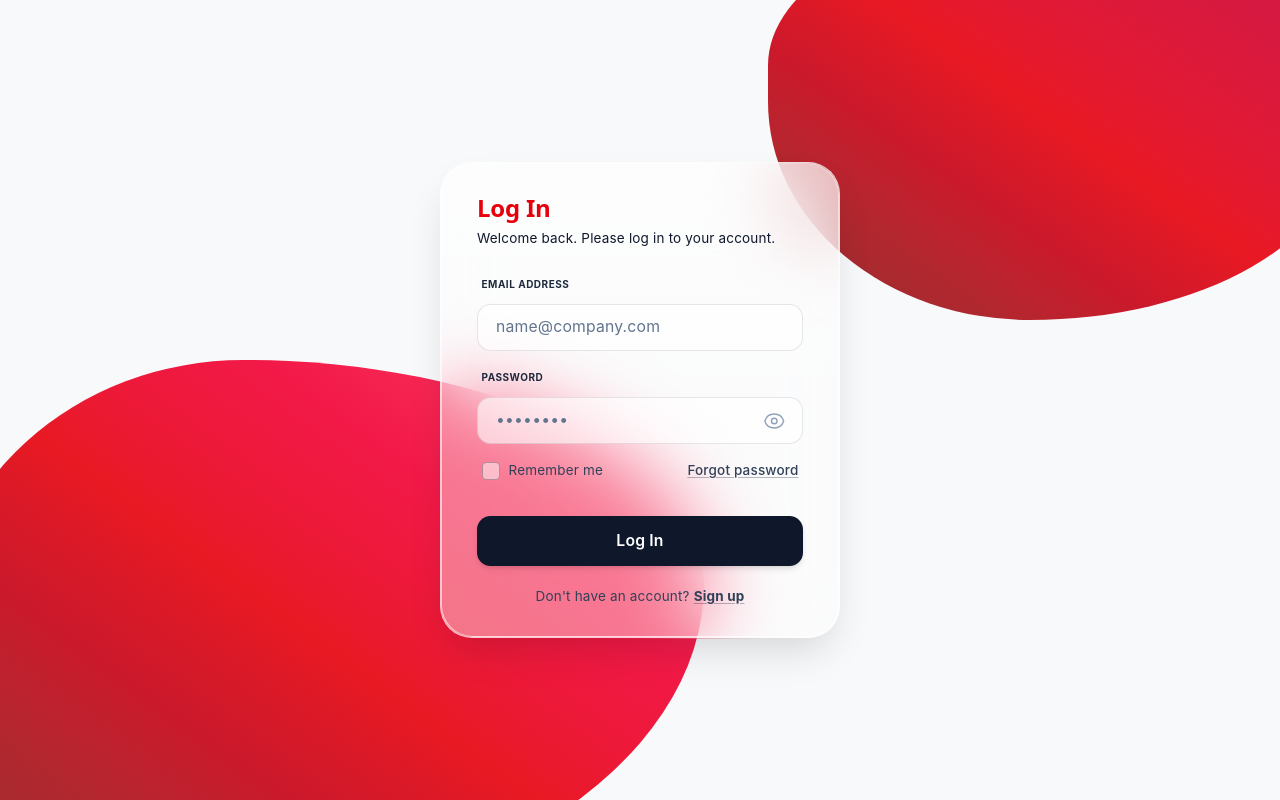
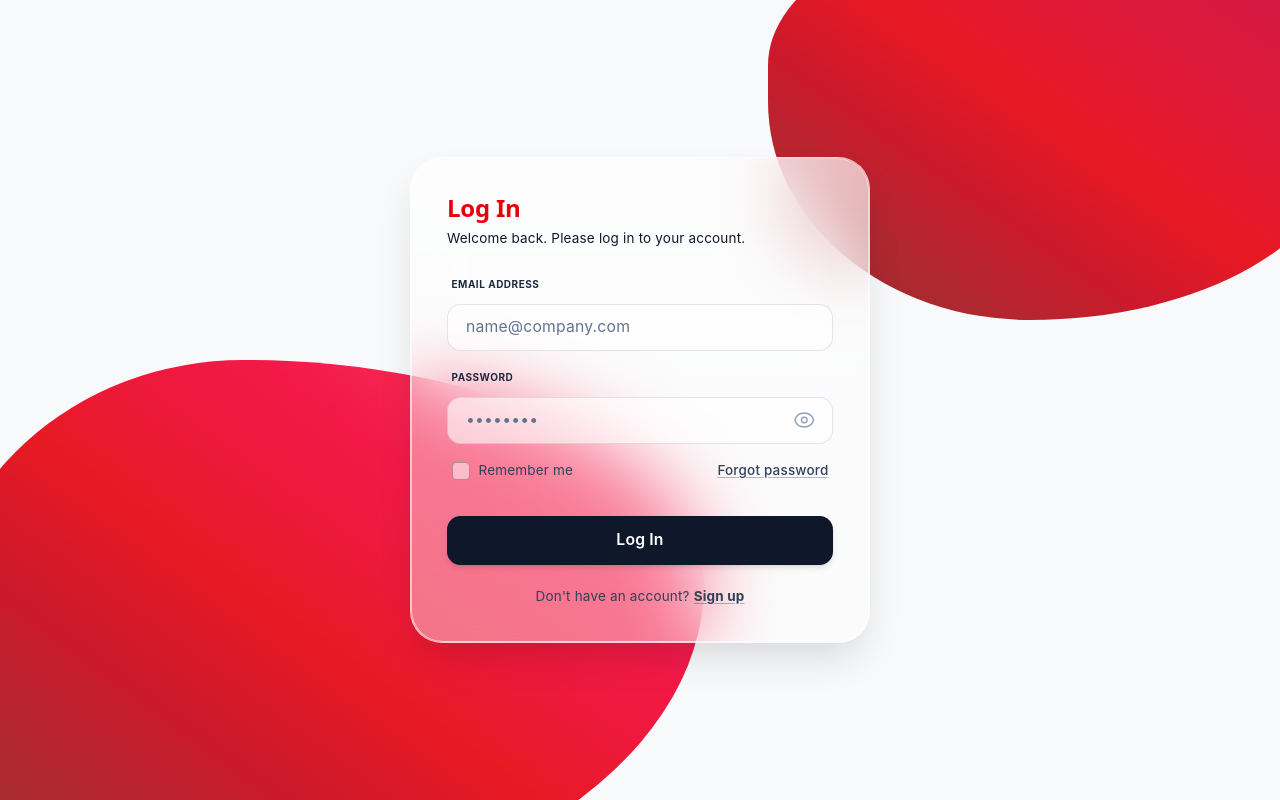
Before and after one commit to SORAAAAAAAAA/assistant-bot, a React (Vite) app in the folder frontend/: page / in a window 1280 px wide. Built offline with nearby package versions, Linux system fonts and the light colour scheme.

Commit message:
feat: added auth view animations and optimize modal layout

```diff
--- a/frontend/src/App.css
+++ b/frontend/src/App.css
@@ -182,3 +182,19 @@
     border-right-color: var(--border);
   }
 }
+
+/* Custom smooth view transition */
+@keyframes viewFadeIn {
+  from {
+    opacity: 0;
+    transform: translateY(8px) scale(0.99);
+  }
+  to {
+    opacity: 1;
+    transform: translateY(0) scale(1);
+  }
+}
+
+.animate-view-change {
+  animation: viewFadeIn 0.35s cubic-bezier(0.215, 0.610, 0.355, 1) forwards;
+}
--- a/frontend/src/Login.tsx
+++ b/frontend/src/Login.tsx
@@ -21,7 +21,7 @@ export default function Login({ onSwitchToSignup, onSwitchToForgotPassword }: Lo
   const labelClasses = "text-[10px] font-bold text-slate-800 uppercase tracking-wider mb-1.5 block text-left ml-1";
 
   return (
-    <div className="flex flex-col text-slate-900">
+    <div className="flex flex-col text-slate-900 animate-view-change">
      <div className="text-left mb-5">
   <h2 className="text-3xl !font-extrabold tracking-wide !text-red-600">Log In</h2>
   <p className="mt-1 text-xs ">Welcome back. Please log in to your account.</p>
--- a/frontend/src/Signup.tsx
+++ b/frontend/src/Signup.tsx
@@ -41,7 +41,7 @@ export default function Signup({ onSwitchToLogin }: SignupProps) {
   const labelClasses = "text-[10px] font-bold text-slate-800 uppercase tracking-wider mb-1.5 block text-left ml-1";
 
   return (
-    <div className="flex flex-col text-slate-900">
+    <div className="flex flex-col text-slate-900 animate-view-change">
       <div className="text-left mb-4">
        <h2 className="text-3xl !font-extrabold tracking-wide !text-red-600">Sign Up</h2>
         <p className="text-xs text-slate-600 mt-1">Create an account to get started.</p>
@@ -84,20 +84,22 @@ export default function Signup({ onSwitchToLogin }: SignupProps) {
           />
         </div>
 
-        <div>
+        {/* SIDE-BY-SIDE PASSWORDS TO REDUCE HEIGHT */}
+        <div className="flex gap-3">
+          <div className="flex-1">
             <label htmlFor="password" className={labelClasses}>Password</label>
             <PasswordInput
               id="password" name="password" placeholder="••••••••"
               className={inputClasses} value={formData.password} onChange={handleChange} required
             />
           </div>
-
-        <div>
+          <div className="flex-1">
             <label htmlFor="confirmPassword" className={labelClasses}>Confirm Password</label>
             <PasswordInput
               id="confirmPassword" name="confirmPassword" placeholder="••••••••"
               className={inputClasses} value={formData.confirmPassword} onChange={handleChange} required
             />
+          </div>
         </div>
 
         <button
--- a/frontend/src/components/ForgotPassword.tsx
+++ b/frontend/src/components/ForgotPassword.tsx
@@ -19,7 +19,7 @@ export default function ForgotPassword({ onBackToLogin }: ForgotPasswordProps) {
   const labelClasses = "text-[10px] font-bold text-slate-800 uppercase tracking-wider mb-1.5 block text-left ml-1";
 
   return (
-    <div className="flex flex-col text-slate-900">
+    <div className="flex flex-col text-slate-900 animate-view-change">
       <div className="text-left mb-4">
          <h2 className="text-3xl !font-extrabold tracking-wide !text-red-600">Reset Password</h2>
         <p className="text-xs text-slate-600 mt-1">
--- a/frontend/src/components/Modal.tsx
+++ b/frontend/src/components/Modal.tsx
@@ -31,8 +31,9 @@ const Modal: React.FC<ModalProps> = ({ isOpen, onClose, children }) => {
       <div className="pointer-events-none absolute -right-[5%] -top-[10%] z-0 h-[50vh] w-[45vw] rounded-[50%_40%_60%_50%/40%_50%_50%_60%] bg-gradient-to-bl from-rose-700 via-red-600 to-red-900 opacity-90"></div>
 
       {/* --- REALISTIC GLASS OVERLAY --- */}
+      {/* WIDENED to max-w-[460px] and adjusted padding for perfect proportions */}
       <div
-        className="relative z-10 w-full max-w-[400px] rounded-[32px] border border-white/60 bg-white/40 p-6 shadow-[0_20px_40px_-10px_rgba(0,0,0,0.15)] backdrop-blur-2xl sm:px-8 sm:py-7"
+        className="relative z-10 w-full max-w-[460px] rounded-[32px] border border-white/60 bg-white/40 p-6 shadow-[0_20px_40px_-10px_rgba(0,0,0,0.15)] backdrop-blur-2xl sm:px-8 sm:py-8"
       >
         <div className="pointer-events-none absolute inset-0 rounded-[32px] border border-white/70 bg-gradient-to-b from-white/60 via-transparent to-transparent opacity-80" />
 
```
Lines whose indentation alone changed are shown as unchanged.
